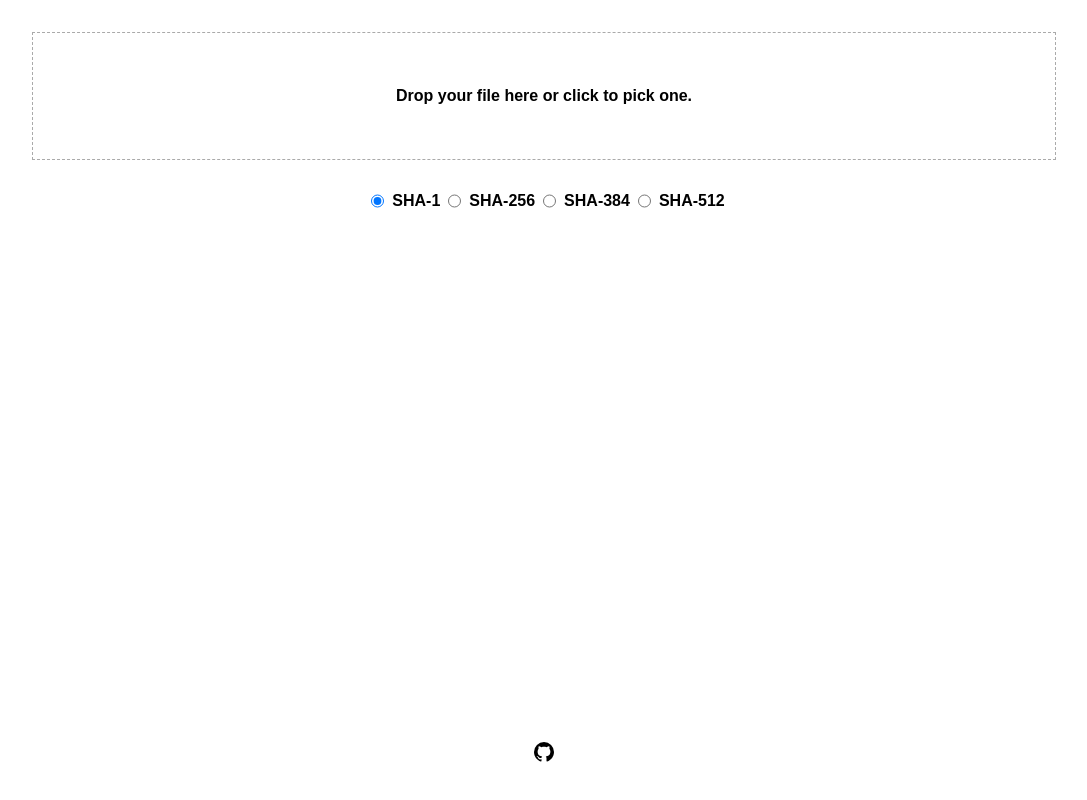
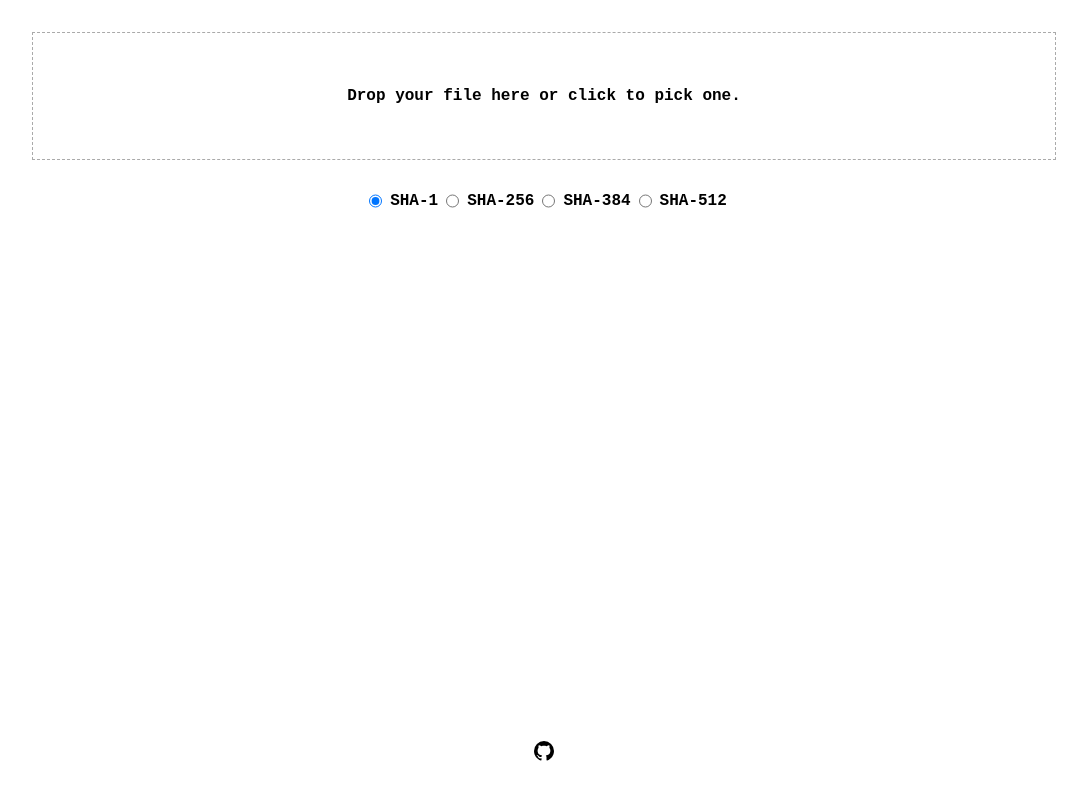
Before and after one commit to joelgeorgev/file-hash-verifier, a React (Create React App) app: page / in a window 1280 px wide. Shown: the whole page, without its empty margins (96-1183 px from the left). Built offline with nearby package versions, Linux system fonts and the light colour scheme.

Commit message:
Use Courier font

```diff
--- a/src/index.css
+++ b/src/index.css
@@ -1,5 +1,5 @@
 body {
   margin: 0;
   padding: 0;
-  font-family: sans-serif;
+  font-family: Courier New, Courier, monospace;
 }
```
